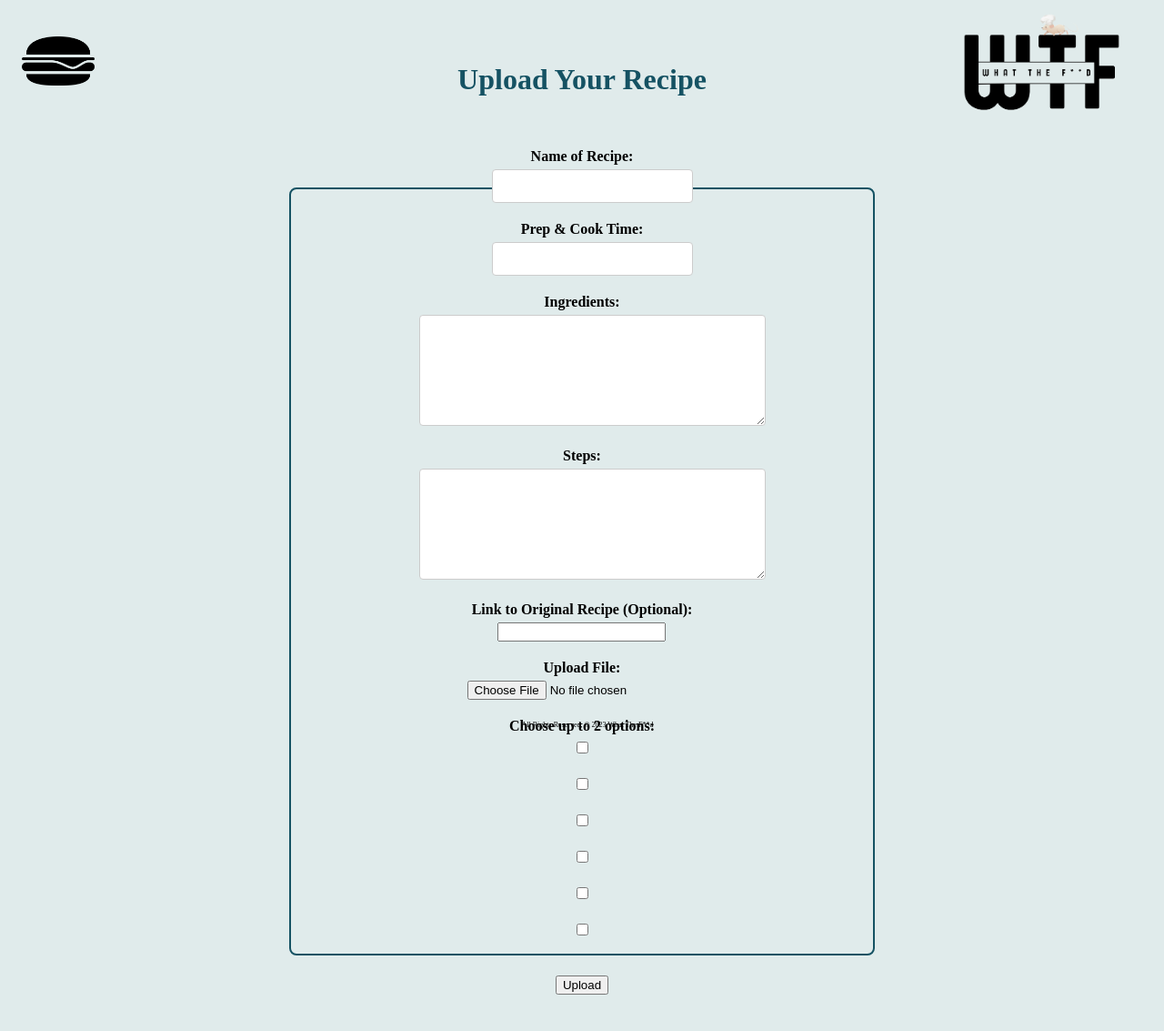
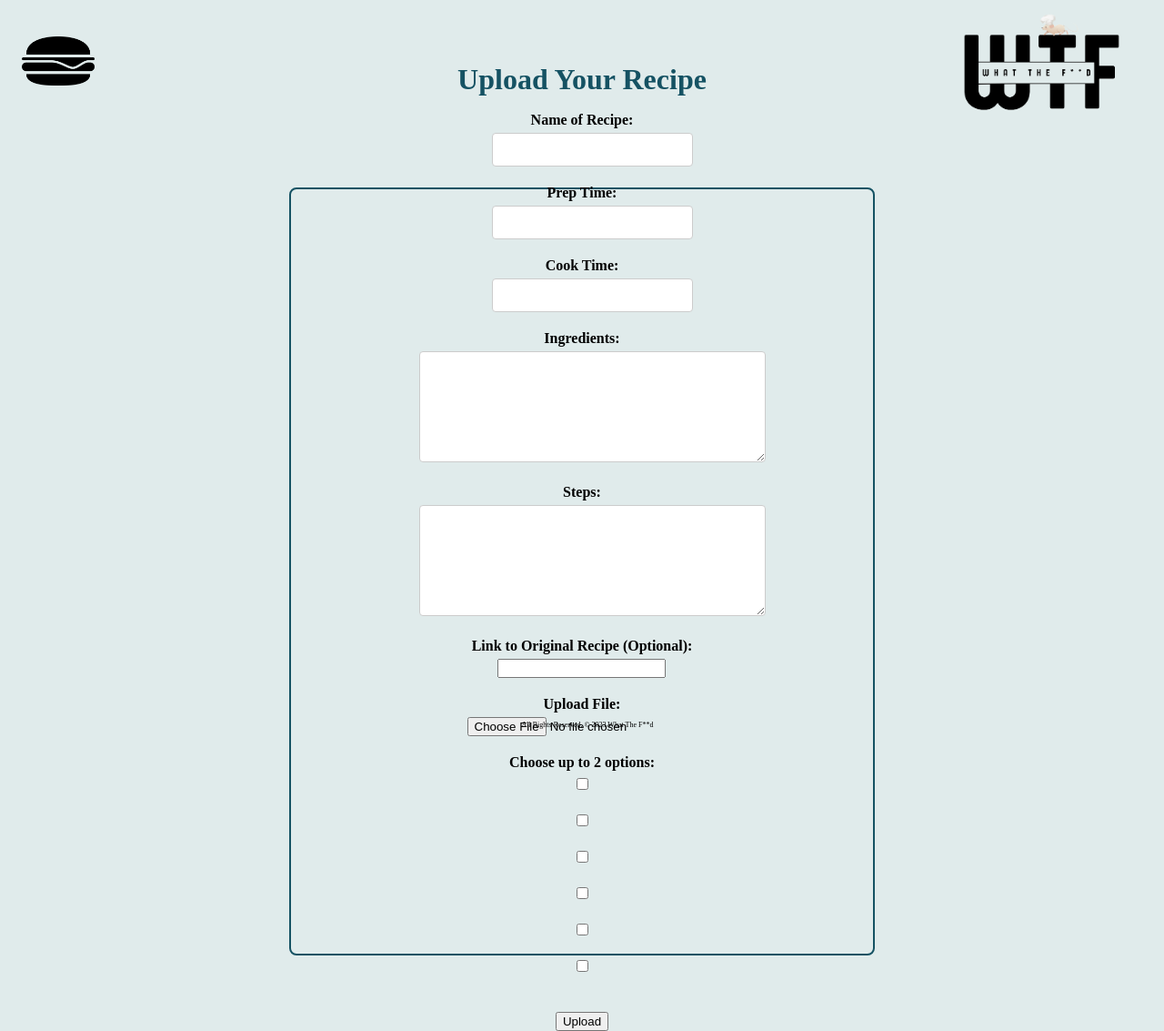
Before and after one commit to rushang-patel/what-the-food, a Django app: page /recipes/create/ in a window 1280 px wide. Shown: the whole page at 91% size. Before the commit the page ends 1093 px from the top, so only its background shows below. Run offline with Django 4.2, Linux system fonts and the light colour scheme.

Commit message:
updated cook time option

```diff
--- a/main_app/forms.py
+++ b/main_app/forms.py
@@ -4,7 +4,7 @@ from .models import Recipe
 class RecipeForm(forms.ModelForm):
     class Meta:
         model = Recipe
-        fields = ['title', 'prep_time', 'ingredients', 'steps', 'optional_link', 'upload_file', 'checkboxes']
+        fields = ['title', 'prep_time', 'cook_time', 'ingredients', 'steps', 'optional_link', 'upload_file', 'checkboxes']
         widgets = {
             'checkboxes': forms.CheckboxSelectMultiple,
         }
--- a/main_app/models.py
+++ b/main_app/models.py
@@ -2,7 +2,8 @@ from django.db import models
 
 class Recipe(models.Model):
     title = models.CharField(max_length=200)
-    prep_time = models.CharField(max_length=100)
+    prep_time = models.CharField(max_length=10)
+    cook_time = models.CharField(max_length=100, blank=True, null=True)
     ingredients = models.TextField()
     steps = models.TextField()
     optional_link = models.URLField(blank=True)
--- a/main_app/templates/recipes/detail.html
+++ b/main_app/templates/recipes/detail.html
@@ -11,10 +11,10 @@
 
 <p>Main Ingredients: {{ recipe.ingredients }}</p>
 <p>Prep Time: {{ recipe.prep_time }}</p>
-<p>Cook Time: {{ recipe.prep_time }}</p>
+<p>Cook Time: {{ recipe.cook_time }}</p>
 <p>Full Recipe: {{ recipe.steps }}</p>
 <p>Difficulty: {{ recipe.difficulty }}</p>
-<p>Image: {{ recipe.img }}</p>
+<!-- <p>Image: {{ recipe.img }}</p> -->
 <p>Category: {{ recipe.category }}</p>
 <p>User: {{ recipe.user }}</p>
 <p>Created: {{ recipe.created_at }}</p>
--- a/main_app/templates/recipes/recipe_form.html
+++ b/main_app/templates/recipes/recipe_form.html
@@ -13,8 +13,13 @@
     </div>
 
     <div>
-        <label for="{{ form.prep_time.id_for_label }}">Prep & Cook Time:</label>
+        <label for="{{ form.prep_time.id_for_label }}">Prep Time:</label>
         {{ form.prep_time }}
+    </div>
+
+    <div>
+        <label for="{{ form.cook_time.id_for_label }}">Cook Time:</label>
+        {{ form.cook_time }}
     </div>
 
     <div>
```
Also changed, not shown: main_app/migrations/0006_recipe_cook_time_alter_recipe_prep_time.py (added).
